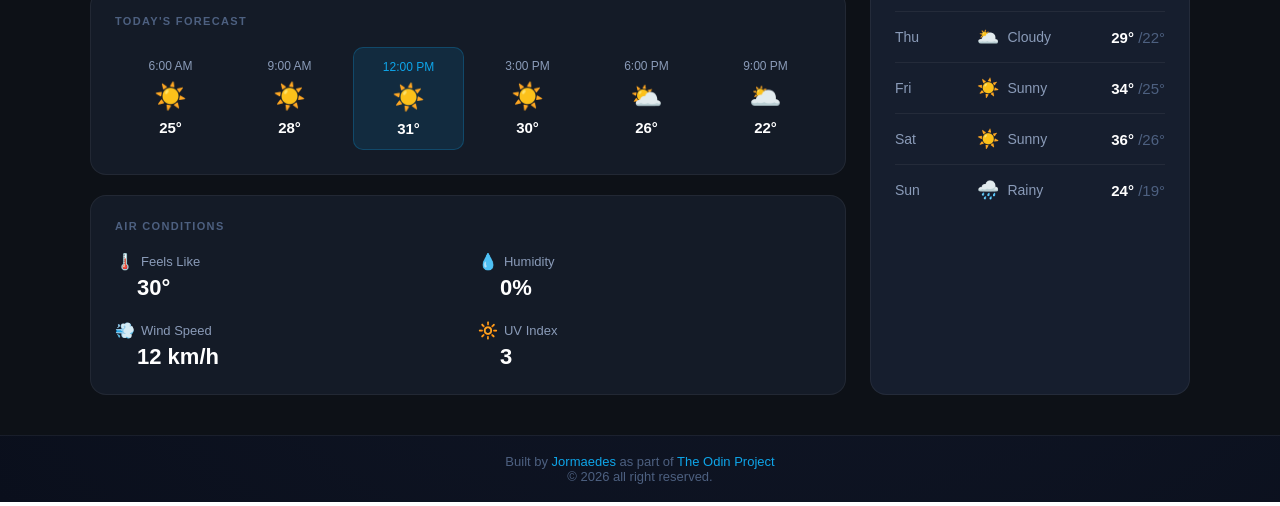
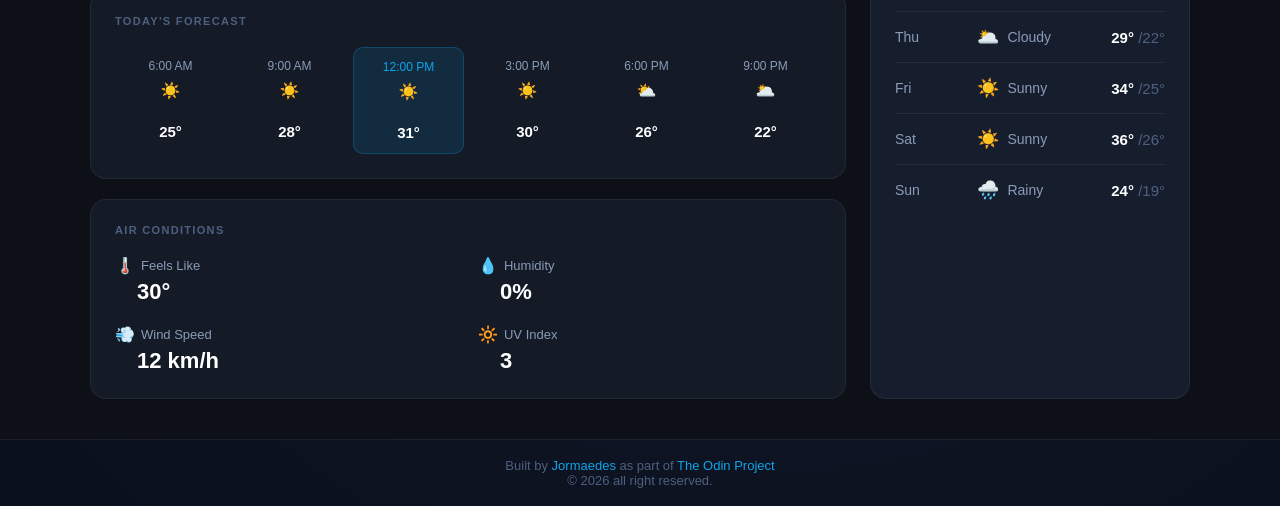
Before and after one commit to jormaedes/weather-app, a website built with webpack: page src/template.html in a window 1280 px wide. Shown: the part 986-1492 px from the top of the page. Built offline with nearby package versions, Linux system fonts and the light colour scheme.

Commit message:
alterei a dimesao da classe hour-icon para height porque sera uma imagem

```diff
--- a/src/styles/style.css
+++ b/src/styles/style.css
@@ -290,7 +290,7 @@ body {
 }
 
 .hour-slot .hour-icon {
-	font-size: 26px;
+	height: 30px;
 	line-height: 1;
 }
 
```
